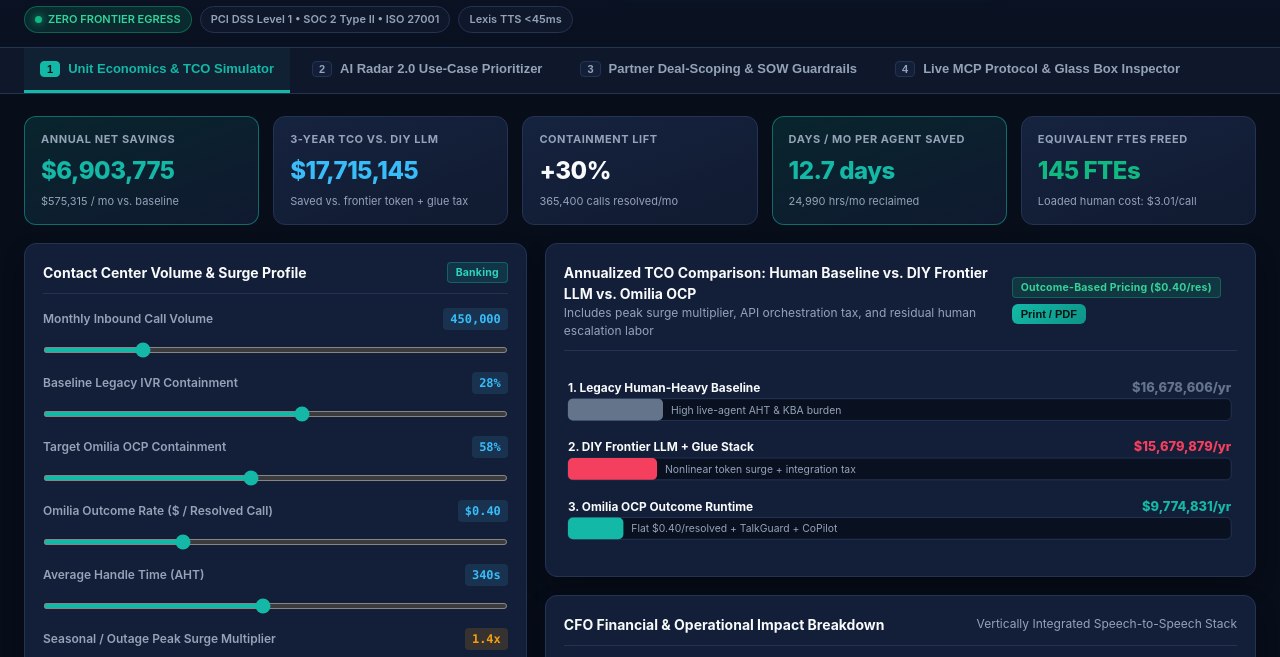
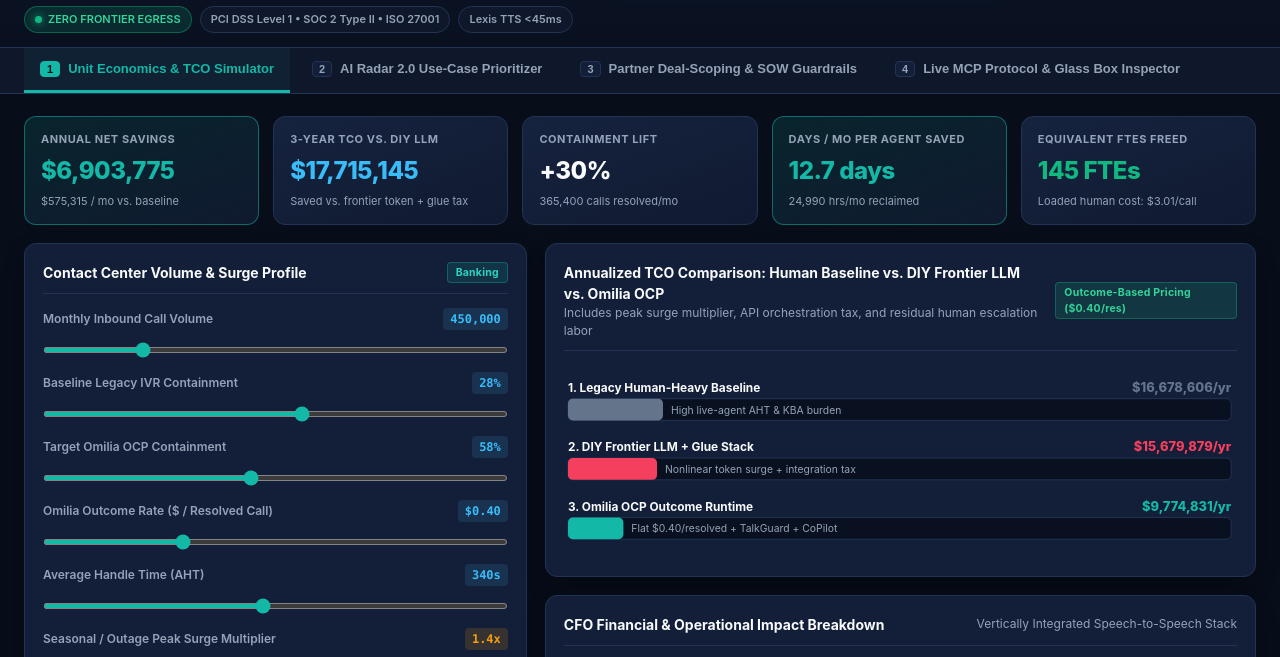
Before and after one commit to marvintress/omilia-partner-mcp, a website: page index.html in a window 1280 px wide. Shown: the part 69-726 px from the top of the page. Drawn offline with Linux system fonts and the light colour scheme.

Commit message:
Remove top Print / PDF button on TCO tab

```diff
--- a/index.html
+++ b/index.html
@@ -1091,10 +1091,7 @@
               <div class="card-title">Annualized TCO Comparison: Human Baseline vs. DIY Frontier LLM vs. Omilia OCP</div>
               <div class="card-subtitle">Includes peak surge multiplier, API orchestration tax, and residual human escalation labor</div>
             </div>
-            <div style="display: flex; align-items: center; gap: 6px; flex-wrap: wrap;">
-              <span class="tag tag-emerald" id="tcoOutcomePriceBadge">Outcome-Based Pricing ($0.40/res)</span>
-              <button type="button" class="btn btn-sm btn-primary no-print" id="btnPrintTco" title="Print or Save Unit Economics &amp; TCO Report as PDF">Print / PDF</button>
-            </div>
+            <span class="tag tag-emerald" id="tcoOutcomePriceBadge">Outcome-Based Pricing ($0.40/res)</span>
           </div>
 
           <div id="tcoSvgChart" style="width: 100%; overflow-x: auto;"></div>
@@ -2311,7 +2308,6 @@ document.querySelectorAll("[data-wage]").forEach(btn => {
 });
 
 document.getElementById("btnAutoFitFte").addEventListener("click", () => autoFitFtes(true));
-document.getElementById("btnPrintTco").addEventListener("click", () => window.print());
 document.getElementById("btnPrintTcoBottom").addEventListener("click", () => window.print());
 document.getElementById("btnCopyTcoBrief").addEventListener("click", () => {
   const preset = VERTICAL_PRESETS[state.vertical];
```
